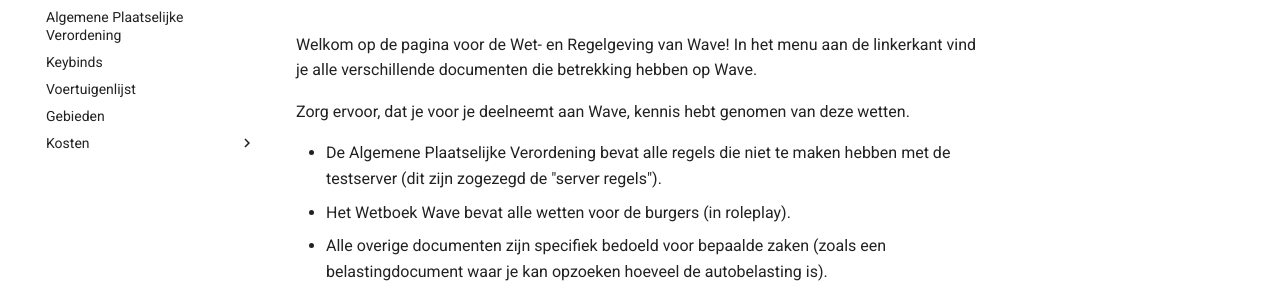
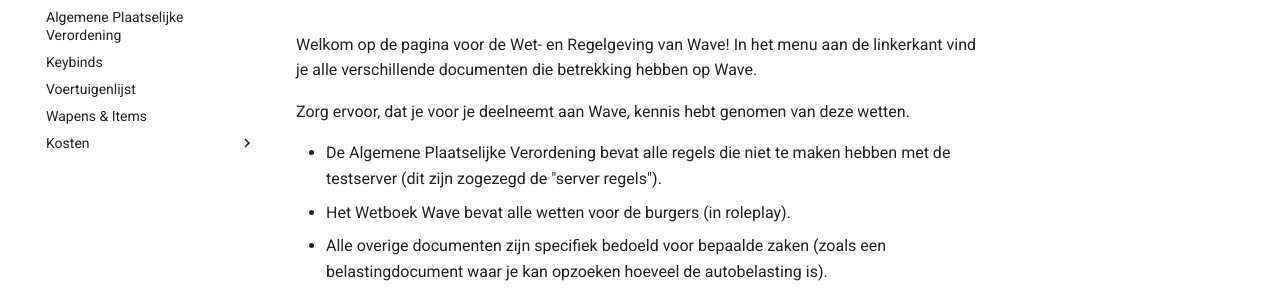
Before and after one commit to mickjoel/wetboek.sunstone, an MkDocs documentation site: the page built from docs/index.md, in a window 1280 px wide. Shown: the part 148-448 px from the top of the page. Built offline with MkDocs 1.6.1 and Material for MkDocs 9.7.7, drawn with Linux system fonts in a browser that asks for light colours.

Commit message:
Update mkdocs.yml

```diff
--- a/mkdocs.yml
+++ b/mkdocs.yml
@@ -12,7 +12,7 @@
   - Algemene Plaatselijke Verordening: apv.md
   - Keybinds: keybinds.md
   - Voertuigenlijst: voertuigenlijst.md
-  - Gebieden: risico-gebieden.md
+  - Wapens & Items: weapon-items.md
   - Kosten:
     - Advocatuur: kosten/advocaat.md
     - Ambulance: kosten/ambulance.md
```
